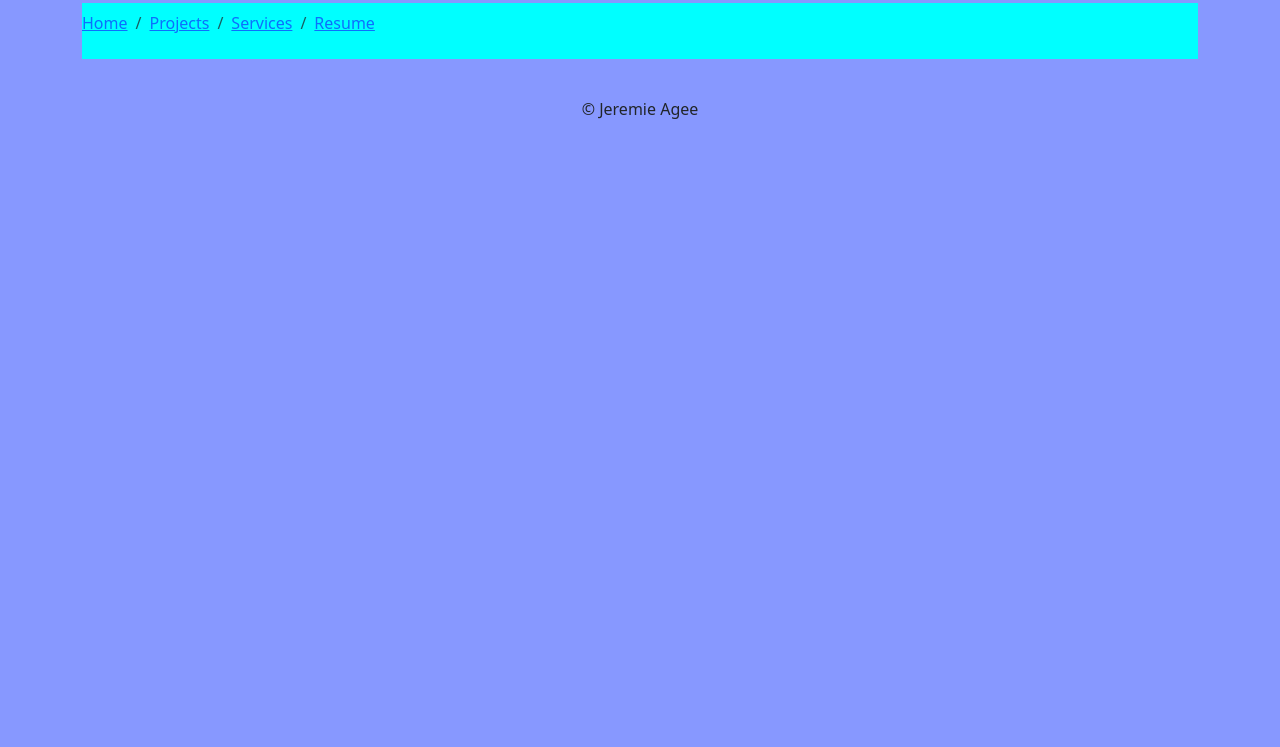
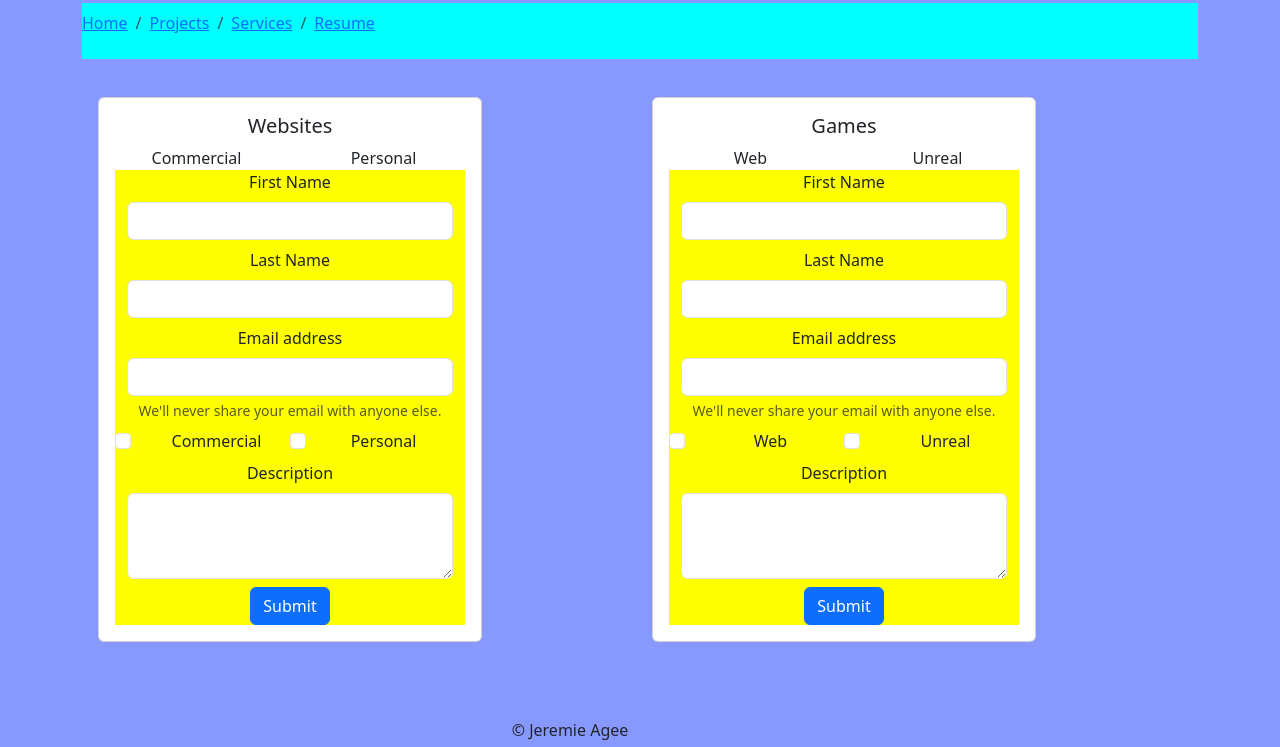
Before and after one commit to JeremieAgee/Capstone-Project, a plain HTML site: page directory/services.html in a window 1280 px wide. Shown: the part 53-800 px from the top of the page. Drawn offline with nearby package versions, Linux system fonts and the light colour scheme.

Commit message:
updated the index.html and all footers in css

```diff
--- a/directory/services.html
+++ b/directory/services.html
@@ -1,7 +1,7 @@
 <!DOCTYPE html>
 <head>
-    <meta charset="utf-8">
-    <meta name="viewport" content="width=device-width">
+	<meta charset="utf-8" />
+	<meta name="viewport" content="width=device-width" />
 	<link href="../style.css" rel="stylesheet" type="text/css" />
 </head>
 <body>
@@ -25,12 +25,158 @@
 		</header>
 	</div>
 	<main>
+		<div class="container">
+			<div class="row align-items-start">
+				<div class="col">
+					<div class="card ms-3" id="services-card">
+						<div class="card-body">
+							<h5 class="card-title">Websites</h5>
+							<div class="row align-items-start">
+								<div class="col">Commercial</div>
+								<div class="col">Personal</div>
+							</div>
+							<div class="container" id="form-container">
+								<form>
+									<div class="mb-2">
+										<label for="fname" class="form-label">First Name</label>
+										<input type="fname" class="form-control" id="fname" />
+									</div>
+									<div class="mb-2">
+										<label for="lname" class="form-label">Last Name</label>
+										<input type="lname" class="form-control" id="lname" />
+									</div>
+									<div class="mb-2">
+										<label for="email" class="form-label">Email address</label>
+										<input
+											type="email"
+											class="form-control"
+											id="email"
+											aria-describedby="emailHelp"
+										/>
+										<div id="emailHelp" class="form-text">
+											We'll never share your email with anyone else.
+										</div>
+									</div>
 
+									<div class="row aligin-items-start">
+										<div class="mb-2 form-check col">
+											<input
+												type="checkbox"
+												class="form-check-input"
+												id="check1"
+											/>
+											<label class="form-check-label ms-3" for="check1"
+												>Commercial</label
+											>
+										</div>
+										<div class="mb-2 form-check col">
+											<input
+												type="checkbox"
+												class="form-check-input"
+												id="check2"
+											/>
+											<label class="form-check-label" for="check2"
+												>Personal</label
+											>
+										</div>
+									</div>
+									<div class="mb-2">
+										<label for="description" class="form-label"
+											>Description</label
+										>
+										<textarea
+											class="form-control"
+											id="description"
+											rows="3"
+										></textarea>
+									</div>
+									<button type="submit" class="btn btn-primary">Submit</button>
+								</form>
+							</div>
+						</div>
+					</div>
+				</div>
+				<div class="col">
+					<div class="card" id="services-card">
+						<div class="card-body">
+							<h5 class="card-title">Games</h5>
+							<div class="row align-items-start">
+								<div class="col">Web</div>
+								<div class="col">Unreal</div>
+							</div>
+							<div class="container" id="form-container">
+								<form>
+									<div class="mb-2">
+										<label for="fname" class="form-label">First Name</label>
+										<input type="fname" class="form-control" id="fname" />
+									</div>
+									<div class="mb-2">
+										<label for="lname" class="form-label">Last Name</label>
+										<input type="lname" class="form-control" id="lname" />
+									</div>
+									<div class="mb-2">
+										<label for="email" class="form-label">Email address</label>
+										<input
+											type="email"
+											class="form-control"
+											id="email"
+											aria-describedby="emailHelp"
+										/>
+										<div id="emailHelp" class="form-text">
+											We'll never share your email with anyone else.
+										</div>
+									</div>
+
+									<div class="row aligin-items-start">
+										<div class="mb-2 form-check col-6">
+											<input
+												type="checkbox"
+												class="form-check-input"
+												id="check3"
+											/>
+											<label class="form-check-label ms-3" for="check3"
+												>Web</label
+											>
+										</div>
+										<div class="mb-2 form-check col-6">
+											<input
+												type="checkbox"
+												class="form-check-input"
+												id="check4"
+											/>
+											<label class="form-check-label ms-3" for="check4"
+												>Unreal</label
+											>
+										</div>
+									</div>
+									<div class="mb-2">
+										<label for="description" class="form-label"
+											>Description</label
+										>
+										<textarea
+											class="form-control"
+											id="description"
+											rows="3"
+										></textarea>
+									</div>
+									<button type="submit" class="btn btn-primary">Submit</button>
+								</form>
+							</div>
+						</div>
+					</div>
+				</div>
+			</div>
+		</div>
 	</main>
-    <footer>
-        &copy; Jeremie Agee
-    </footer>
-    <script src ="../script.js"></script>
-    <link href="https://cdn.jsdelivr.net/npm/bootstrap@5.3.2/dist/css/bootstrap.min.css" rel="stylesheet" integrity="sha384-T3c6CoIi6uLrA9TneNEoa7RxnatzjcDSCmG1MXxSR1GAsXEV/Dwwykc2MPK8M2HN" crossorigin="anonymous">
-    <script src ="script.js"></script>
+	<div class="container footers">
+		<footer>&copy; Jeremie Agee</footer>
+	</div>
+	<script src="../script.js"></script>
+	<link
+		href="https://cdn.jsdelivr.net/npm/bootstrap@5.3.2/dist/css/bootstrap.min.css"
+		rel="stylesheet"
+		integrity="sha384-T3c6CoIi6uLrA9TneNEoa7RxnatzjcDSCmG1MXxSR1GAsXEV/Dwwykc2MPK8M2HN"
+		crossorigin="anonymous"
+	/>
+	<script src="script.js"></script>
 </body>
--- a/style.css
+++ b/style.css
@@ -1,6 +1,9 @@
 html {
-
+	height: 100%;
 	align-items: center;
+}
+main {
+	height: 300px;
 }
 html body {
 	position: relative;
@@ -13,24 +16,22 @@ header {
 	text-align: center;
 	height: 150px;
 }
-header h1{
+header h1 {
 	text-shadow: 1px 1px black;
-    color:aqua;
-
+	color: aqua;
 }
 
-footer{
+footer {
 	text-align: center;
 }
-.card{
+.card {
 	height: 100px;
 }
-#jeremies-pic{
-    float: right;
+#jeremies-pic {
 	height: 100px;
 	width: 100px;
 }
-#resume-container{
+#resume-container {
 	width: fit-content;
 	height: fit-content;
 }
@@ -49,18 +50,32 @@ footer{
 	height: 56px;
 	background: linear-gradient(to left, blue, red);
 }
-.face0 { transform: translateZ(28px); }
-.face1 { transform: rotateY(180deg) translateZ(28px); }
+.face0 {
+	transform: translateZ(28px);
+}
+.face1 {
+	transform: rotateY(180deg) translateZ(28px);
+}
 .face2 {
-        transform: rotateY(-90deg) translateZ(28px); }
+	transform: rotateY(-90deg) translateZ(28px);
+}
 .face3 {
-    transform: rotateY(90deg) translateZ(28px); }
-.face4 { transform: rotateX(90deg) translateZ(28px); }
-.face5 { transform: rotateX(-90deg) translateZ(28px); }
+	transform: rotateY(90deg) translateZ(28px);
+}
+.face4 {
+	transform: rotateX(90deg) translateZ(28px);
+}
+.face5 {
+	transform: rotateX(-90deg) translateZ(28px);
+}
 
 @keyframes rotate {
-    from { transform: rotateX(0deg) rotateY(0deg); }
-    to { transform: rotateX(360deg) rotateY(30deg); }
+	from {
+		transform: rotateX(0deg) rotateY(0deg);
+	}
+	to {
+		transform: rotateX(360deg) rotateY(30deg);
+	}
 }
 
 .rectangle {
@@ -69,3 +84,24 @@ footer{
 .navbar {
 	background-color: aqua;
 }
+#services-card {
+	width: 30vw;
+}
+#form-container {
+	background-color: yellow;
+}
+#contact-info {
+	position: absolute;
+	max-width: fit-content;
+	right: 25%;
+}
+.list-group-item {
+	text-align: left;
+}
+#index-row{
+	padding: 50px;
+}
+.footers{
+	position: absolute;
+	bottom: 5px;
+}
```
Also changed, not shown: directory/projects.html (+29 -15 lines), directory/resume.html (+14 -10 lines), index.html (+25 -11 lines). Lines whose indentation alone changed are shown as unchanged.
